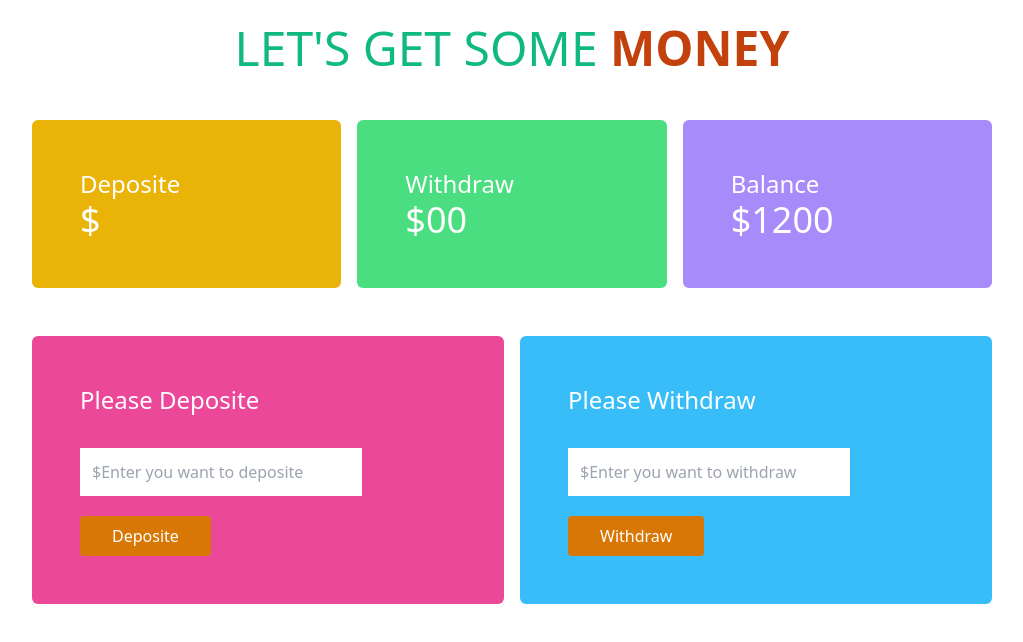
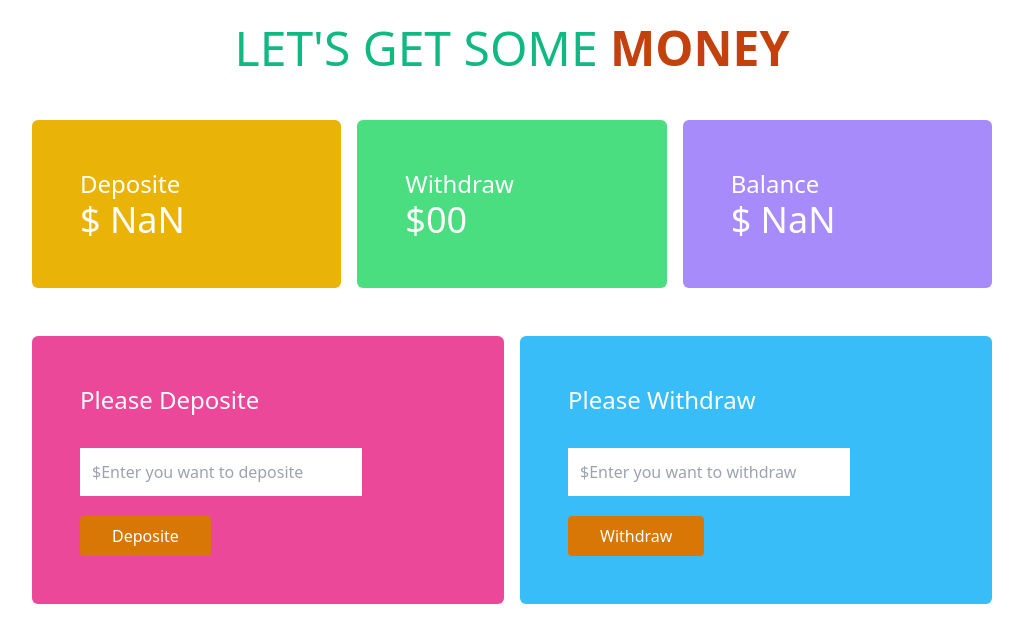
Before and after one commit to Durjoy-dcp/bank, a plain HTML site: page bank.html in a window 1280 px wide. Both pictures are taken after a click on the button "Deposite". Shown: the whole page, without its empty margins (128-1151 px from the left). Drawn offline with nearby package versions, Linux system fonts and the light colour scheme.

Commit message:
balance updates

```diff
--- a/bank.html
+++ b/bank.html
@@ -30,7 +30,7 @@
                 </div>
                 <div class="text-white bg-violet-400  p-12 rounded-md">
                     <h4 class=" text-2xl">Balance</h4>
-                    <h2 class="text-4xl">$1200</h2>
+                    <h2 class="text-4xl">$ <span id="total-balance">1200</span></h2>
                 </div>
             </div>
         </section>
--- a/js/bank.js
+++ b/js/bank.js
@@ -1,7 +1,15 @@
 document.getElementById('depoist-btn').addEventListener('click', function () {
     // console.log("its clicked");
     const depositeField = document.getElementById('deposite-field');
-    console.log(depositeField.value);
+
     const totalDeposite = document.getElementById('total-deposite');
-    totalDeposite.innerText = depositeField.value;
+    totalDeposite.innerText = parseFloat(depositeField.value) + parseFloat(totalDeposite.innerText);
+
+    const totalBalance = document.getElementById('total-balance');
+    console.log(totalBalance);
+    totalBalance.innerText = parseFloat(depositeField.value) + parseFloat(totalBalance.innerText);
+    depositeField.value = '';
+
+
+
 })
```
